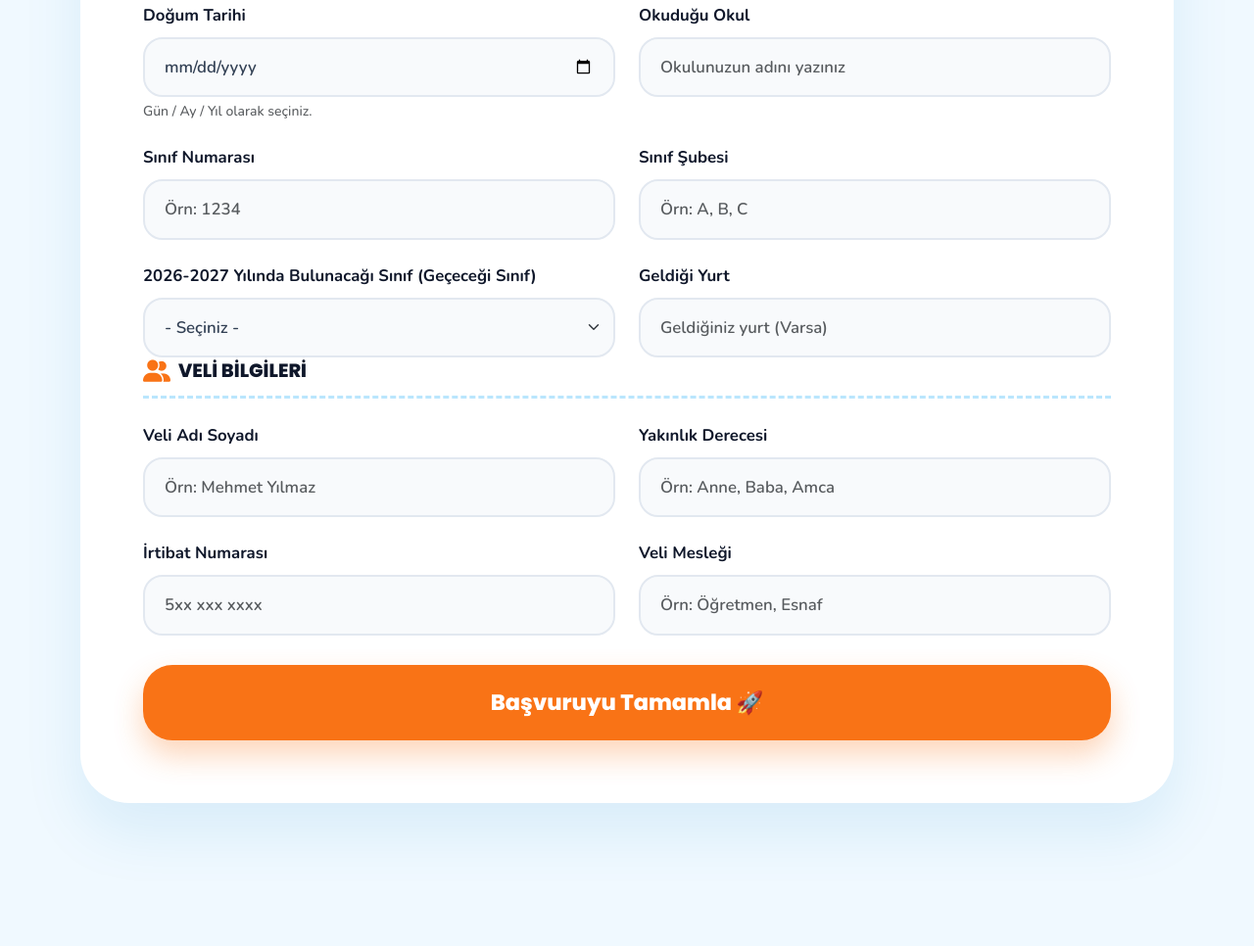
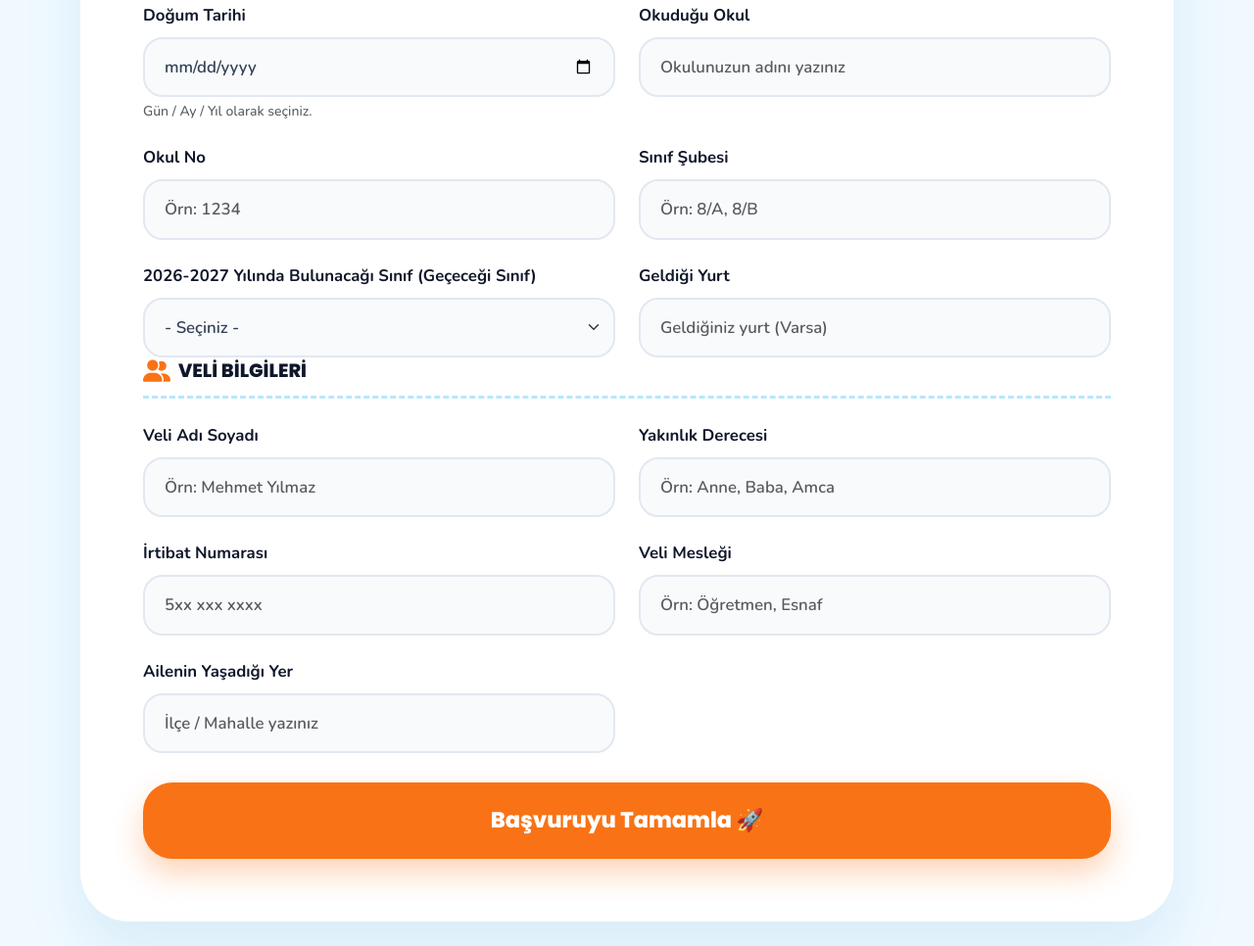
Before and after one commit to trabzonlise/BahcecikEnderun.github.io, a plain HTML site: page index.html in a window 1280 px wide. Shown: the part 2136-3102 px from the top of the page at 98% size. Before the commit the page ends 3036 px from the top, so only its background shows below. Drawn offline with nearby package versions, Linux system fonts and the light colour scheme.

Commit message:
Update index.html

```diff
--- a/index.html
+++ b/index.html
@@ -695,13 +695,13 @@
                                 placeholder="Okulunuzun adını yazınız" required>
                         </div>
                         <div class="col-md-6">
-                            <label class="form-label">Sınıf Numarası</label>
-                            <input type="number" name="sinifNumarasi" class="form-control" placeholder="Örn: 1234"
+                            <label class="form-label">Okul No</label>
+                            <input type="text" name="okulNo" class="form-control" placeholder="Örn: 1234"
                                 required>
                         </div>
                         <div class="col-md-6">
                             <label class="form-label">Sınıf Şubesi</label>
-                            <input type="text" name="sinifSubesi" class="form-control" placeholder="Örn: A, B, C"
+                            <input type="text" name="sinifSubesi" class="form-control" placeholder="Örn: 8/A, 8/B"
                                 required>
                         </div>
                         <div class="col-md-6">
@@ -751,6 +751,11 @@
                             <label class="form-label">Veli Mesleği</label>
                             <input type="text" name="veliMeslegi" class="form-control"
                                 placeholder="Örn: Öğretmen, Esnaf" required>
+                        </div>
+                        <div class="col-md-6">
+                            <label class="form-label">Ailenin Yaşadığı Yer</label>
+                            <input type="text" name="aileninYasadigiYer" class="form-control"
+                                placeholder="İlçe / Mahalle yazınız" required>
                         </div>
                     </div>
 
```
